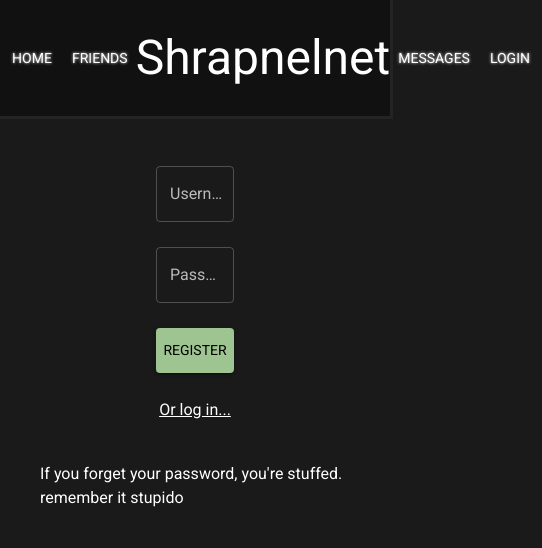
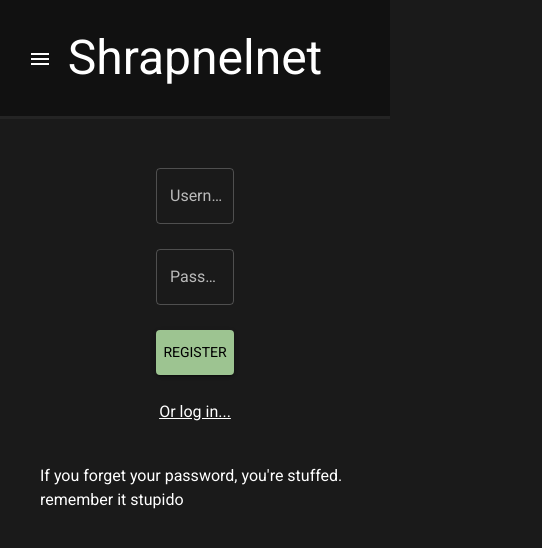
Before and after one commit to shrapnelnet/shrapnelnet-v2, a React (Vite) app: page /register in a window 390 px wide. Shown: the top 548 px of the page, 542 px wide, since content can reach past the window. Built offline with nearby package versions, Linux system fonts and the light colour scheme; no server answers.

Commit message:
add navbar mobile support

```diff
--- a/src/components/Navbar.jsx
+++ b/src/components/Navbar.jsx
@@ -4,9 +4,12 @@ import { Box } from "@mui/material/"
 import Typography from "@mui/material/Typography"
 import Button from "@mui/material/Button"
 import { Link } from "react-router-dom"
+import MenuIcon from "@mui/icons-material/Menu"
+import { Collapse, IconButton, List, ListItemButton, ListItemText } from "@mui/material"
 
 export default function Navbar() {
     const [isLoggedIn, setIsLoggedIn] = useState(false)
+    const [menuExpanded, setMenuExpanded] = useState(false)
 
     useEffect(() => {
         fetch("/api/isLoggedIn")
@@ -29,6 +32,11 @@ export default function Navbar() {
                         </Link>
                         <Button>Friends</Button>
                     </Box>
+                    <Box sx={{ position: "absolute", top: "39px", left: "20px" }}>
+                        <IconButton onClick={() => { setMenuExpanded(!menuExpanded) }} id={"collapse"}>
+                            <MenuIcon />
+                        </IconButton>
+                    </Box>
                     <Box sx={{ display: "flex", margin: "0 auto" }}>
                         <Typography variant={"h3"}>Shrapnelnet</Typography>
                     </Box>
@@ -48,6 +56,42 @@ export default function Navbar() {
                     </Box>
                 </Box>
             </Box>
+            <Collapse sx={{ marginTop: "2px", boxShadow: "0 0 0 3px #242424" }} className="menuBreakpoint" in={menuExpanded}>
+                <Box sx={{ width: "100vw", background: "#111", position: "relative", zIndex: "1051" }}>
+                    <List>
+                        <Link to="/">
+                            <ListItemButton>
+                                <ListItemText>Home</ListItemText>
+                            </ListItemButton>
+                        </Link>
+                        <Link to={"#"}>
+                            <ListItemButton>
+                                <ListItemText>Friends</ListItemText>
+                            </ListItemButton>
+                        </Link>
+                        <Link to={"#"}>
+                            <ListItemButton>
+                                <ListItemText>Messages</ListItemText>
+                            </ListItemButton>
+                        </Link>
+                        <Link to={isLoggedIn ? "/account" : "/login"}>
+                            <ListItemButton>
+                                <ListItemText>
+                                    {
+                                        isLoggedIn ?
+                                            <>
+                                                Account
+                                            </> :
+                                            <>
+                                                Log In
+                                            </>
+                                    }
+                                </ListItemText>
+                            </ListItemButton>
+                        </Link>
+                    </List>
+                </Box>
+            </Collapse>
         </React.Fragment>
     )
 }
--- a/src/globals.css
+++ b/src/globals.css
@@ -21,3 +21,26 @@ div.MuiInputBase-root > input[id="username"], div.MuiInputBase-root > input[id="
 div.profile-button-group > button {
     text-shadow: none;
 }
+
+#nav-button-parent > div > div > button#collapse {
+    display: none;
+}
+
+ul.MuiList-root > a {
+    text-decoration: none;
+}
+
+@media screen and (width < 850px) {
+    #nav-button-parent > div > div > a > button, #nav-button-parent > div > div > button {
+        display: none;
+    }
+
+    #nav-button-parent > div > div > button#collapse {
+        display: block;
+    }
+
+    body > div#root > div.content.MuiBox-root {
+        width: 90dvw;
+        max-width: unset;
+    }
+}
```
